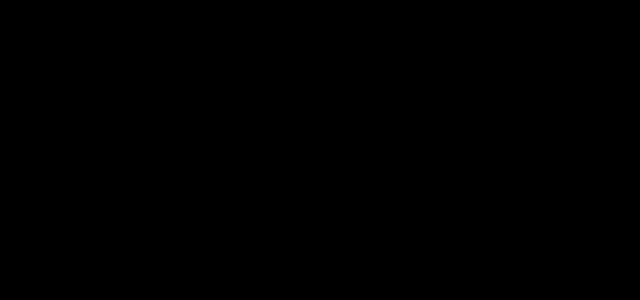
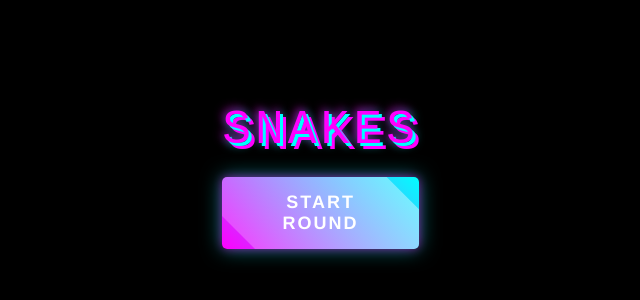
Before and after one commit to temporalio/replay2024-demo, a SvelteKit app in the folder snakes/: page /1 in a window 1280 px wide. Before the commit this address had no page. Shown: the part 244-544 px from the top of the page, without its empty margins (312-952 px from the left). Built offline with nearby package versions, Linux system fonts and the light colour scheme.

Commit message:
Get StartRound working

```diff
--- a/snakes/src/app.css
+++ b/snakes/src/app.css
@@ -99,3 +99,87 @@ button:focus:not(:focus-visible) {
 	width: 1px;
 	white-space: nowrap;
 }
+
+/* Custom CSS */
+
+h1 {
+	font-family: 'VT323', 'Courier New', monospace; /* Retro computer font */
+	font-size: 3rem;
+	color: #ff00ff; /* Neon pink */
+	text-shadow:
+		3px 3px 0 #00ffff,
+		/* Cyan offset shadow */ 6px 6px 0 #ff00ff,
+		/* Pink offset shadow */ -2px -2px 10px rgba(255, 0, 255, 0.7),
+		/* Neon glow */ 2px 2px 10px rgba(0, 255, 255, 0.7); /* Neon glow */
+	letter-spacing: 4px;
+	text-transform: uppercase;
+	margin-bottom: 20px;
+	position: relative;
+	z-index: 1;
+}
+
+h1::before {
+	content: attr(data-text);
+	position: absolute;
+	left: 2px;
+	top: 2px;
+	color: rgba(0, 255, 255, 0.5); /* Cyan ghost text */
+	z-index: -1;
+}
+
+h1::after {
+	content: attr(data-text);
+	position: absolute;
+	left: -2px;
+	top: -2px;
+	color: rgba(255, 0, 255, 0.5); /* Pink ghost text */
+	z-index: -2;
+}
+
+button {
+	padding: 15px 30px;
+	font-size: 18px;
+	font-family: 'Helvetica', sans-serif;
+	text-transform: uppercase;
+	letter-spacing: 2px;
+	font-weight: bold;
+	color: #ffffff;
+	background: linear-gradient(45deg, #ff00ff, #00ffff);
+	border: none;
+	border-radius: 5px;
+	box-shadow:
+		0 0 10px rgba(255, 0, 255, 0.5),
+		0 0 20px rgba(0, 255, 255, 0.5);
+	cursor: pointer;
+	transition: all 0.3s ease;
+	position: relative;
+	overflow: hidden;
+}
+
+button:before {
+	content: '';
+	position: absolute;
+	top: -50%;
+	left: -50%;
+	width: 200%;
+	height: 200%;
+	background: linear-gradient(45deg, rgba(255, 255, 255, 0.1), rgba(255, 255, 255, 0.5));
+	transform: rotate(45deg);
+	transition: all 0.3s ease;
+}
+
+button:hover {
+	transform: scale(1.05);
+	box-shadow:
+		0 0 20px rgba(255, 0, 255, 0.7),
+		0 0 40px rgba(0, 255, 255, 0.7);
+}
+
+button:hover:before {
+	top: -100%;
+	left: -100%;
+}
+
+button:active {
+	transform: scale(0.95);
+}
--- a/snakes/src/routes/+page.svelte
+++ b/snakes/src/routes/+page.svelte
@@ -14,21 +14,21 @@
 			headers: {
 				'Content-Type': 'application/json'
 			},
-			body: JSON.stringify({ action: 'start', input })
+			body: JSON.stringify({ action: 'startGame', input })
 		});
 		const { workflowId } = await response.json();
-		goto(`/game/${workflowId}`);
+		goto(`/${workflowId}`);
 	};
 </script>
 
 <svelte:head>
-	<title>Home</title>
-	<meta name="description" content="Svelte demo app" />
+	<title>Temporal Snakes</title>
+	<meta name="description" content="Snakes" />
 </svelte:head>
 
 <section>
 	<h1>Snakes</h1>
-	<button on:click={startGame}> Start Game </button>
+	<button on:click={startGame}>Start Game</button>
 </section>
 
 <style>
@@ -39,86 +39,4 @@
 		align-items: center;
 		flex: 0.6;
 	}
-
-	h1 {
-		font-family: 'VT323', 'Courier New', monospace; /* Retro computer font */
-		font-size: 3rem;
-		color: #ff00ff; /* Neon pink */
-		text-shadow:
-			3px 3px 0 #00ffff,
-			/* Cyan offset shadow */ 6px 6px 0 #ff00ff,
-			/* Pink offset shadow */ -2px -2px 10px rgba(255, 0, 255, 0.7),
-			/* Neon glow */ 2px 2px 10px rgba(0, 255, 255, 0.7); /* Neon glow */
-		letter-spacing: 4px;
-		text-transform: uppercase;
-		margin-bottom: 20px;
-		position: relative;
-		z-index: 1;
-	}
-
-	h1::before {
-		content: attr(data-text);
-		position: absolute;
-		left: 2px;
-		top: 2px;
-		color: rgba(0, 255, 255, 0.5); /* Cyan ghost text */
-		z-index: -1;
-	}
-
-	h1::after {
-		content: attr(data-text);
-		position: absolute;
-		left: -2px;
-		top: -2px;
-		color: rgba(255, 0, 255, 0.5); /* Pink ghost text */
-		z-index: -2;
-	}
-
-	button {
-		padding: 15px 30px;
-		font-size: 18px;
-		font-family: 'Helvetica', sans-serif;
-		text-transform: uppercase;
-		letter-spacing: 2px;
-		font-weight: bold;
-		color: #ffffff;
-		background: linear-gradient(45deg, #ff00ff, #00ffff);
-		border: none;
-		border-radius: 5px;
-		box-shadow:
-			0 0 10px rgba(255, 0, 255, 0.5),
-			0 0 20px rgba(0, 255, 255, 0.5);
-		cursor: pointer;
-		transition: all 0.3s ease;
-		position: relative;
-		overflow: hidden;
-	}
-
-	button:before {
-		content: '';
-		position: absolute;
-		top: -50%;
-		left: -50%;
-		width: 200%;
-		height: 200%;
-		background: linear-gradient(45deg, rgba(255, 255, 255, 0.1), rgba(255, 255, 255, 0.5));
-		transform: rotate(45deg);
-		transition: all 0.3s ease;
-	}
-
-	button:hover {
-		transform: scale(1.05);
-		box-shadow:
-			0 0 20px rgba(255, 0, 255, 0.7),
-			0 0 40px rgba(0, 255, 255, 0.7);
-	}
-
-	button:hover:before {
-		top: -100%;
-		left: -100%;
-	}
-
-	button:active {
-		transform: scale(0.95);
-	}
 </style>
--- /dev/null
+++ b/snakes/src/routes/[id]/+page.svelte
@@ -0,0 +1,39 @@
+<script lang="ts">
+	import { goto } from '$app/navigation';
+	import { page } from '$app/stores';
+
+	$: ({ id: workflowId, runId } = $page.params);
+
+	const startRound = async () => {
+		const response = await fetch('/api/game', {
+			method: 'POST',
+			headers: {
+				'Content-Type': 'application/json'
+			},
+			body: JSON.stringify({ action: 'startRound', duration: 60, workflowId, runId })
+		});
+		const result = await response.json();
+		debugger;
+		goto(`/${workflowId}/${runId}/round`);
+	};
+</script>
+
+<svelte:head>
+	<title>Home</title>
+	<meta name="description" content="Svelte demo app" />
+</svelte:head>
+
+<section>
+	<h1>Snakes</h1>
+	<button on:click={startRound}>Start Round</button>
+</section>
+
+<style>
+	section {
+		display: flex;
+		flex-direction: column;
+		justify-content: center;
+		align-items: center;
+		flex: 0.6;
+	}
+</style>
--- a/snakes/src/routes/api/game/+server.ts
+++ b/snakes/src/routes/api/game/+server.ts
@@ -37,30 +37,10 @@ const TEMPORAL_ADDRESS = env.TEMPORAL_ADDRESS;
 const TEMPORAL_NAMESPACE = env.TEMPORAL_NAMESPACE;
 const TEMPORAL_TASK_QUEUE = env.TEMPORAL_TASK_QUEUE;
 const TEMPORAL_WORKFLOW_TYPE = env.TEMPORAL_WORKFLOW_TYPE;
-
-// export const POST: RequestHandler = async ({ request }) => {
-// 	const body = await request.json();
-// 	console.log('Body:', body);
-// 	try {
-// 		const newGame = await fetch(
-// 			`${TEMPORAL_ADDRESS}/api/v1/namespaces/${TEMPORAL_NAMESPACE}/workflows/${body.workflowId}`,
-// 			{
-// 				method: 'POST',
-// 				headers: {
-// 					'Content-Type': 'application/json'
-// 				},
-// 				body: JSON.stringify(body)
-// 			}
-// 		);
-// 		console.log('Started game:', newGame);
-// 	} catch (e) {
-// 		console.log('FAILED: ', e);
-// 	}
-// 	return new Response(null, { status: 200 });
-// };
+const workflowsUrl = `${TEMPORAL_ADDRESS}/api/v1/namespaces/${TEMPORAL_NAMESPACE}/workflows`;
 
 type GameAction = {
-	action: 'start' | 'move' | 'query';
+	action: 'startGame' | 'startRound' | 'move' | 'query';
 	workflowId: string;
 	input: GameInput;
 	numSpaces: number;
@@ -70,11 +50,13 @@ export async function POST({ request }) {
 	try {
 		const body = await request.json();
 		console.log('REQUEST: ', body);
-		const { action, workflowId, input, numSpaces } = body;
+		const { action, workflowId, duration, input, numSpaces } = body;
 
 		switch (action) {
-			case 'start':
+			case 'startGame':
 				return await startGame(input);
+			case 'startRound':
+				return await startRound(duration, workflowId);
 			case 'move':
 				return await movePlayer(workflowId, playerName, numSpaces);
 			case 'query':
@@ -102,9 +84,7 @@ type GameInput = {
 async function startGame(input: GameInput) {
 	console.log('Starting game with input:', input);
 	const workflowId = `game-${Date.now()}`;
-	const response = await fetch(
-		`${TEMPORAL_ADDRESS}/api/v1/namespaces/${TEMPORAL_NAMESPACE}/workflows/${workflowId}`,
-		{
+	const response = await fetch(`${workflowsUrl}/${workflowId}`, {
 		method: 'POST',
 		headers: { 'Content-Type': 'application/json' },
 		body: JSON.stringify({
@@ -112,29 +92,58 @@ async function startGame(input: GameInput) {
 			taskQueue: { name: TEMPORAL_TASK_QUEUE },
 			input: [input]
 		})
-		}
-	);
+	});
 
+	console.log('Start Game Response: ', response);
 	if (!response.ok) {
 		throw new Error(`HTTP error! status: ${response.status}`);
 	}
 
 	const result = await response.json();
-	return json({ workflowId, runId: result.run_id });
+	return json({ workflowId, runId: result.runId });
+}
+
+async function startRound(duration: number, workflowId: string) {
+	console.log('Starting round with duration:', duration);
+	const updateName = 'roundStart';
+	const response = await fetch(`${workflowsUrl}/${workflowId}/update/${updateName}`, {
+		method: 'POST',
+		headers: { 'Content-Type': 'application/json' },
+		body: JSON.stringify({
+			namespace: TEMPORAL_NAMESPACE,
+			workflowExecution: { workflowId },
+			waitPolicy: { lifecycleStage: 'UPDATE_WORKFLOW_EXECUTION_LIFECYCLE_STAGE_COMPLETED' },
+			request: {
+				meta: { updateId: 'begin-round' },
+				input: {
+					name: updateName,
+					args: {
+						payloads: [30]
+					}
+				}
+			}
+		})
+	});
+
+	if (!response.ok) {
+		const error = await response.text();
+		console.log('Error: ', error);
+		throw new Error(`HTTP error! status: ${response.status}`);
+	}
+
+	const result = await response.json();
+	return json({ result });
 }
 
 async function movePlayer(workflowId: string, playerName, numSpaces) {
-	const response = await fetch(
-		`${TEMPORAL_ADDRESS}/api/v1/namespaces/${TEMPORAL_NAMESPACE}/workflows/${workflowId}/signal`,
-		{
+	const response = await fetch(`${workflowsUrl}/${workflowId}/signal`, {
 		method: 'POST',
 		headers: { 'Content-Type': 'application/json' },
 		body: JSON.stringify({
 			signal_name: 'movePlayer',
 			input: [playerName, numSpaces]
 		})
-		}
-	);
+	});
 
 	if (!response.ok) {
 		throw new Error(`HTTP error! status: ${response.status}`);
@@ -144,16 +153,13 @@ async function movePlayer(workflowId: string, playerName, numSpaces) {
 }
 
 async function queryGameState(workflowId: string) {
-	const response = await fetch(
-		`${TEMPORAL_ADDRESS}/api/v1/namespaces/${TEMPORAL_NAMESPACE}/workflows/${workflowId}/query`,
-		{
+	const response = await fetch(`${workflowsUrl}/${workflowId}/query`, {
 		method: 'POST',
 		headers: { 'Content-Type': 'application/json' },
 		body: JSON.stringify({
 			queryName: 'getGameState'
 		})
-		}
-	);
+	});
 
 	if (!response.ok) {
 		throw new Error(`HTTP error! status: ${response.status}`);
```
Also changed, not shown: snakes/src/routes/[id]/round/+page.svelte (renamed from snakes/src/routes/game/[id]/+page.svelte). Lines whose indentation alone changed are shown as unchanged.
